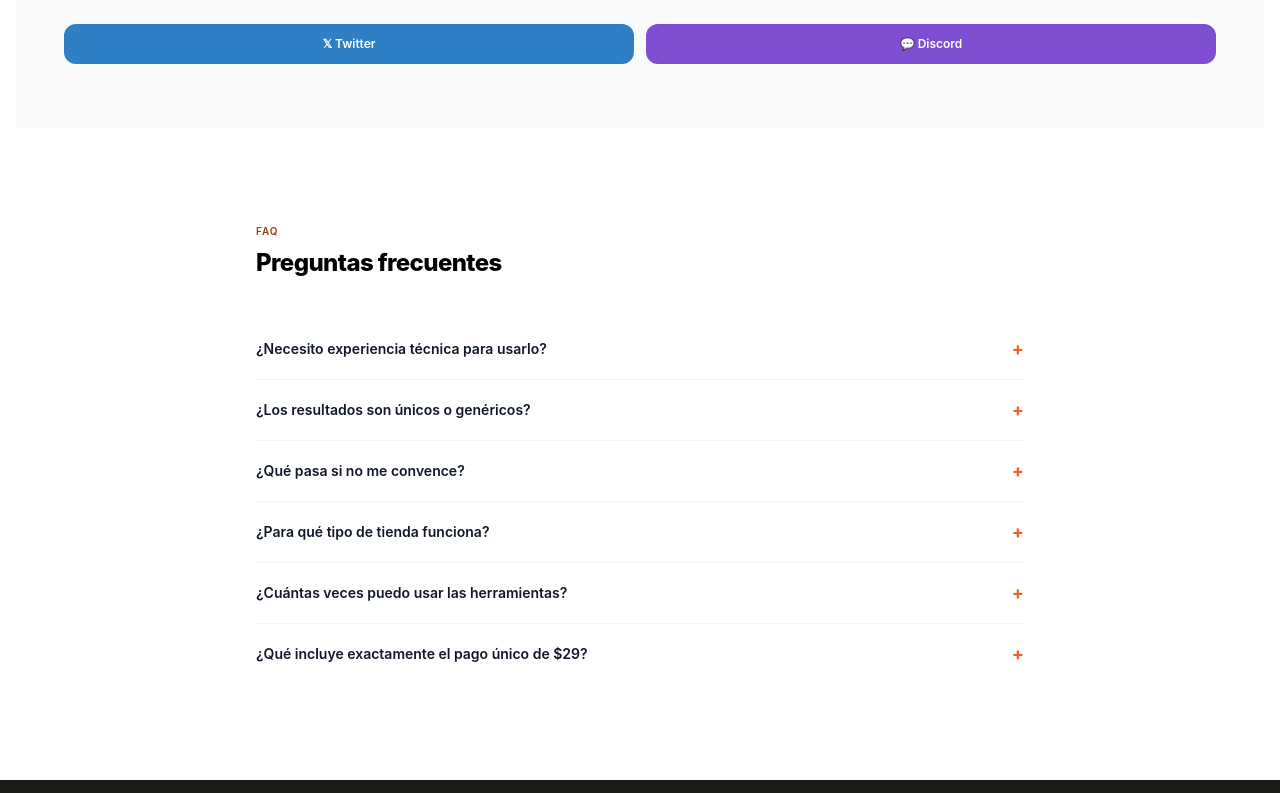
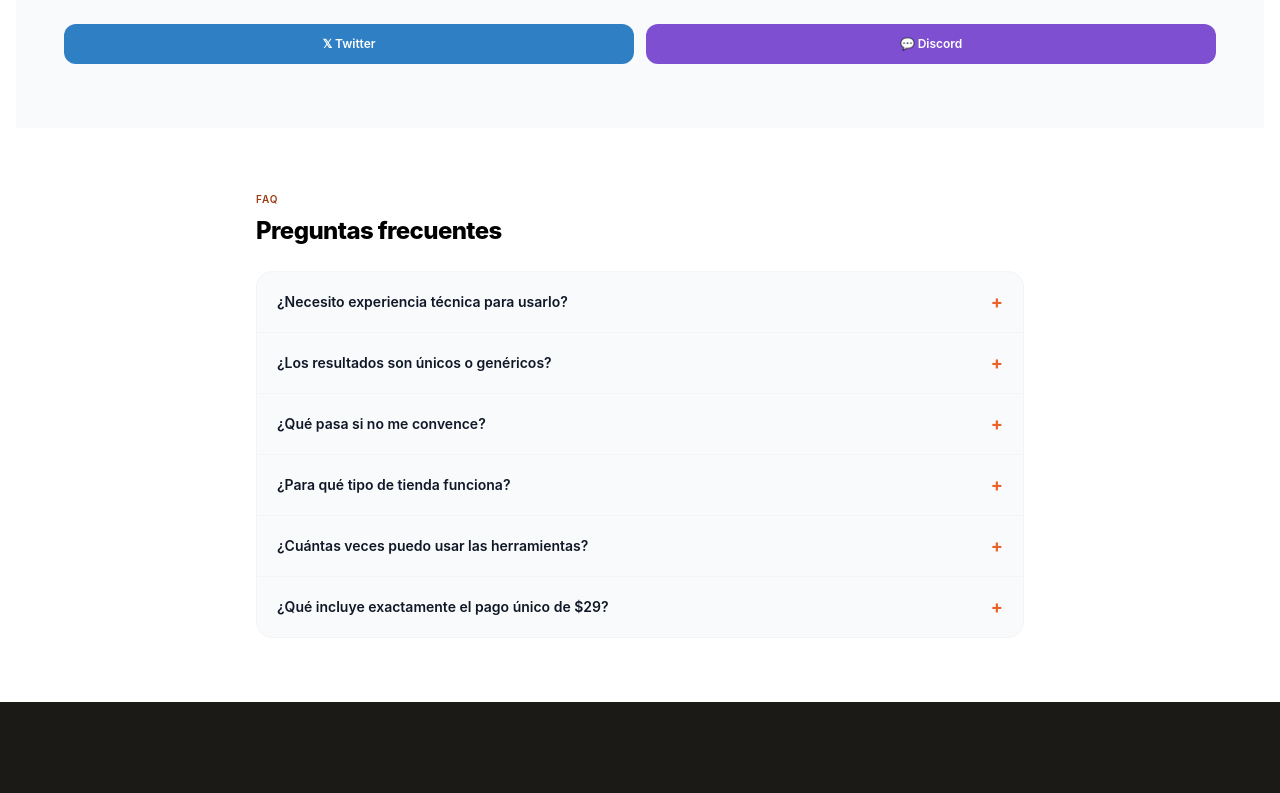
Before and after one commit to Zebdon/ecomboost-ai, a React (Vite) app: page / in a window 1280 px wide. Shown: the part 2567-3360 px from the top of the page. Built offline with nearby package versions, Linux system fonts and the light colour scheme.

Commit message:
FAQ: wrap in card container, reduce spacing, hover effect on items

```diff
--- a/src/pages/Home.jsx
+++ b/src/pages/Home.jsx
@@ -76,7 +76,7 @@ const testimonials = [
 function FaqItem({ question, answer }) {
   const [open, setOpen] = useState(false)
   return (
-    <div className="py-4 cursor-pointer select-none" onClick={() => setOpen(!open)}>
+    <div className="px-5 py-4 cursor-pointer select-none hover:bg-white/60 transition-colors" onClick={() => setOpen(!open)}>
       <div className="flex justify-between items-center gap-4">
         <span className="text-sm font-semibold text-gray-900">{question}</span>
         <motion.span
@@ -418,11 +418,17 @@ function Home() {
       </section>
 
       {/* FAQ */}
-      <section id="faq" className="px-5 lg:px-12 py-16 lg:py-24 bg-white">
+      <section id="faq" className="px-5 lg:px-12 py-12 lg:py-16 bg-white">
         <div className="max-w-3xl mx-auto">
           <p className="text-[10px] font-semibold tracking-widest text-[#9c3c14] uppercase mb-2">FAQ</p>
-          <h2 className="text-2xl font-extrabold tracking-tight mb-10">Preguntas frecuentes</h2>
-          <div className="flex flex-col divide-y divide-gray-100">
+          <h2 className="text-2xl font-extrabold tracking-tight mb-6">Preguntas frecuentes</h2>
+          <motion.div
+            initial={{ opacity: 0, y: 20 }}
+            whileInView={{ opacity: 1, y: 0 }}
+            viewport={{ once: true, margin: '-50px' }}
+            transition={{ duration: 0.5 }}
+            className="bg-gray-50 border border-gray-100 rounded-2xl overflow-hidden divide-y divide-gray-100"
+          >
             {[
               {
                 q: '¿Necesito experiencia técnica para usarlo?',
@@ -451,7 +457,7 @@ function Home() {
             ].map((item, i) => (
               <FaqItem key={i} question={item.q} answer={item.a} />
             ))}
-          </div>
+          </motion.div>
         </div>
       </section>
 
```
